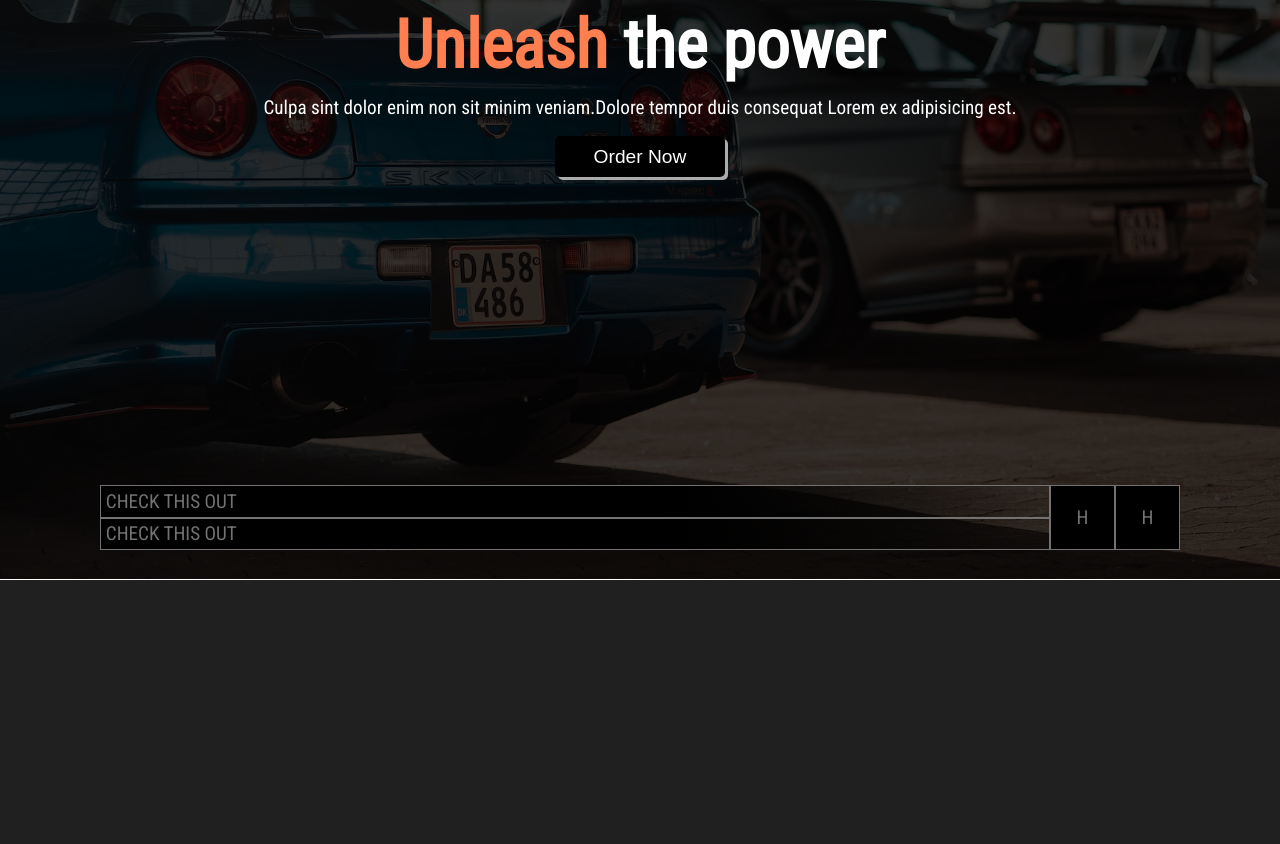
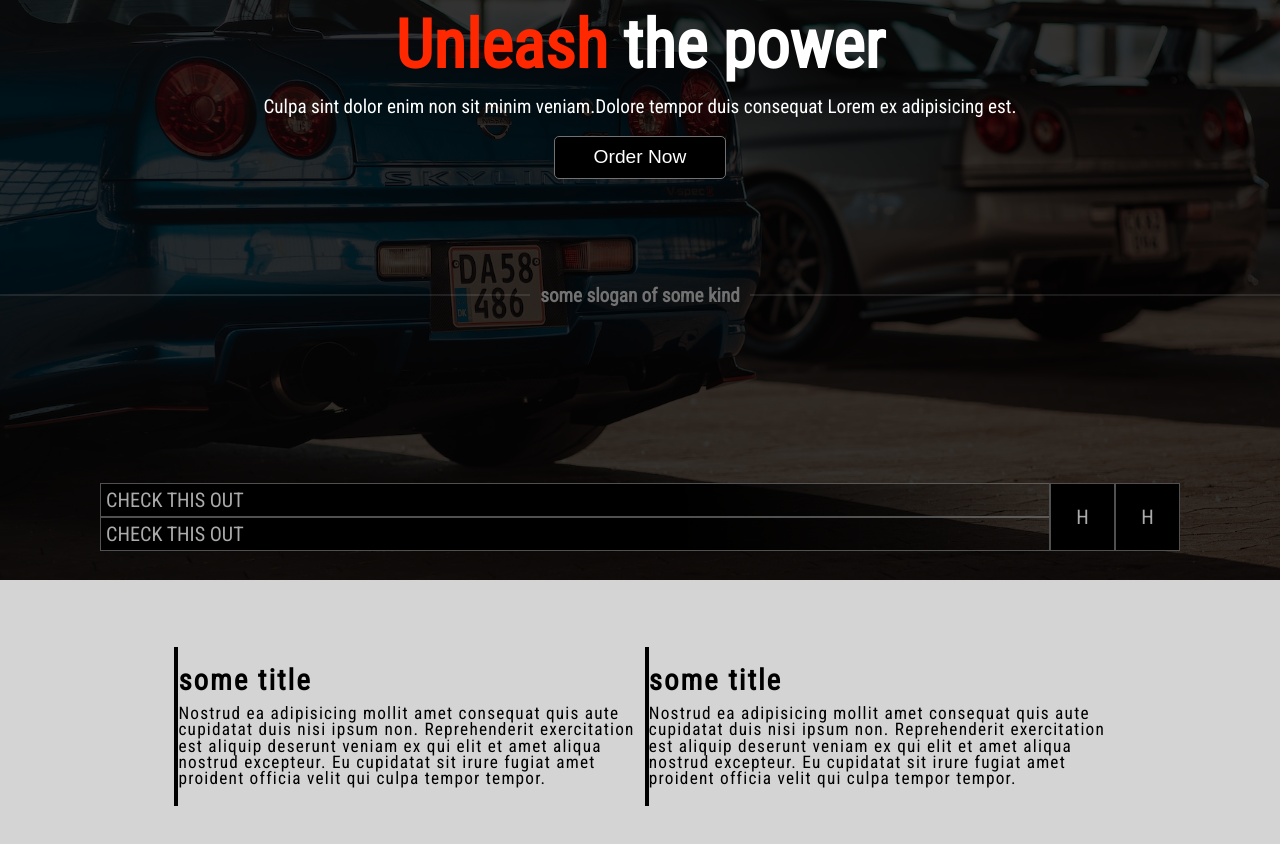
Before and after one commit to braian009/b4-garage-remake, a Next.js app: page / in a window 1280 px wide. Shown: the part 220-1064 px from the top of the page. Before the commit the page ends 800 px from the top, so only its background shows below. Built offline with nearby package versions, Linux system fonts and the light colour scheme.

Commit message:
services section's mockup added

```diff
--- a/components/Hero/CtaButtonGroup/ctabuttongroup.module.css
+++ b/components/Hero/CtaButtonGroup/ctabuttongroup.module.css
@@ -12,13 +12,14 @@
 }
 
 .buttonsContainer ul li {
+    font-size: 1.05rem;
   padding: 0.25em;
 
-  border: 1px solid #727272;
+  border: 1px solid hsl(0, 0%, 45%, 0.7);
   text-transform: uppercase;
   background: linear-gradient(to right, #000 60%, transparent);
 
-  color: #727272;
+  color: var(--white-secondary);
 
   display: grid;
 }
--- /dev/null
+++ b/components/Hero/Slogan/LineDecoration.js
@@ -0,0 +1,42 @@
+import * as React from "react";
+
+const LineDecoration = ({
+  top,
+  right,
+  bottom,
+  left,
+  width,
+  height,
+  translateX,
+  translateY,
+  skew,
+  backgroundColor,
+  opacity,
+  luminescence = false,
+}) => {
+  return (
+    <div
+      style={{
+        position: "absolute",
+        height: height,
+        width: width,
+        top: `${top ? top : "none"}`,
+        right: `${right ? right : "none"}`,
+        bottom: `${bottom ? bottom : "none"}`,
+        left: `${left ? left : "none"}`,
+        background: `${backgroundColor}`,
+        transform: `skew(${skew ? skew : 0}) translateX(${
+          translateX ? translateX : 0
+        }) translateY(${translateY ? translateY : 0})`,
+        opacity: `${opacity ? opacity : 1}`,
+        boxShadow: `${
+          luminescence
+            ? `0 0 13.1544px ${backgroundColor}, 0 0 3.7584px ${backgroundColor}, 0 0 1.8792px ${backgroundColor}`
+            : "none"
+        }`,
+      }}
+    ></div>
+  );
+};
+
+export default LineDecoration;
--- /dev/null
+++ b/components/Hero/Slogan/index.js
@@ -0,0 +1,33 @@
+import * as React from "react";
+import LineDecoration from "./LineDecoration";
+import styles from './slogan.module.css'
+
+const Slogan = () => {
+  return (
+    <div className={styles.sloganContainer}>
+      <h4>
+        <LineDecoration
+          width={"100vw"}
+          height={'1px'}
+          top={"50%"}
+          right={"105%"}
+          translateY={"-50%"}
+          backgroundColor={"white"}
+          opacity={'0.2'}
+        />
+        some slogan of some kind
+        <LineDecoration
+          width={"100vw"}
+          height={'1px'}
+          top={"50%"}
+          left={"105%"}
+          translateY={"-50%"}
+          backgroundColor={"white"}
+          opacity={'0.2'}
+        />
+      </h4>
+    </div>
+  );
+};
+
+export default Slogan;
--- /dev/null
+++ b/components/Hero/Slogan/slogan.module.css
@@ -0,0 +1,14 @@
+.sloganContainer {
+    width: 100%;
+    display: grid;
+    place-items: center;
+    overflow-x: visible;
+}
+
+
+.sloganContainer h4 {
+    text-align: center;
+    color: #727272;
+    position: relative;
+
+}
--- a/components/Hero/hero.module.css
+++ b/components/Hero/hero.module.css
@@ -5,7 +5,6 @@
   width: 100%;
   height: 100vh;
 
-  border-bottom: 1px solid var(--white-primary);
   padding: 6em 0.5em 0;
 }
 
@@ -47,7 +46,7 @@
 }
 
 .heroText h1 span {
-  color: coral;
+  color: #ff2800;
 }
 
 .heroText p {
@@ -60,7 +59,7 @@
   background: #000;
   margin-top: 1em;
   border-radius: 5px;
-  box-shadow: 3px 3px var(--white-secondary);
+  border: 1px solid #727272;
 }
 
 .buttons {
@@ -69,3 +68,9 @@
   grid-row: 3 / 4;
   align-self: end;
 }
+
+.slogan {
+  width: 100%;
+  grid-column: span 4;
+  padding-top: 2em;
+}
--- a/components/Hero/index.js
+++ b/components/Hero/index.js
@@ -2,6 +2,7 @@ import * as React from "react";
 import styles from "./hero.module.css";
 import Image from "next/image";
 import CtaButtonGroup from "./CtaButtonGroup";
+import Slogan from "./Slogan";
 
 const Hero = () => {
   return (
@@ -24,6 +25,9 @@ const Hero = () => {
         <div className={styles.buttons}>
           <CtaButtonGroup />
         </div>
+        <div className={styles.slogan}>
+          <Slogan />
+        </div>
       </div>
     </div>
   );
--- a/components/Navbar/navbar.module.css
+++ b/components/Navbar/navbar.module.css
@@ -5,7 +5,8 @@
   left: 0;
   padding: 0.5em 1em;
   z-index: 100;
-  background-color: hsla(0, 0%, 0%, 0.5);
+  background-color: hsl(0, 0%, 83%, 0.5);
+  color: #000;
 }
 
 .inner {
@@ -19,7 +20,7 @@
 .brandLogo {
   width: 3em;
   height: 3em;
-  border: 1px solid var(--white-primary);
+  border: 1px solid #727272;
   border-radius: 50%;
   display: grid;
   place-items: center;
--- /dev/null
+++ b/components/Services/index.js
@@ -0,0 +1,33 @@
+import * as React from "react";
+import styles from './services.module.css'
+
+const Services = () => {
+  return (
+    <div className={styles.container}>
+      <div className={styles.inner}>
+        <div className={styles.serviceCard}>
+          <h2>some title</h2>
+          <p>
+            Nostrud ea adipisicing mollit amet consequat quis aute cupidatat
+            duis nisi ipsum non. Reprehenderit exercitation est aliquip deserunt
+            veniam ex qui elit et amet aliqua nostrud excepteur. Eu cupidatat
+            sit irure fugiat amet proident officia velit qui culpa tempor
+            tempor.
+          </p>
+        </div>
+        <div className={styles.serviceCard}>
+          <h2>some title</h2>
+          <p>
+            Nostrud ea adipisicing mollit amet consequat quis aute cupidatat
+            duis nisi ipsum non. Reprehenderit exercitation est aliquip deserunt
+            veniam ex qui elit et amet aliqua nostrud excepteur. Eu cupidatat
+            sit irure fugiat amet proident officia velit qui culpa tempor
+            tempor.
+          </p>
+        </div>
+      </div>
+    </div>
+  );
+};
+
+export default Services;
--- /dev/null
+++ b/components/Services/services.module.css
@@ -0,0 +1,46 @@
+.container {
+  display: grid;
+  place-items: center;
+  position: relative;
+  width: 100%;
+
+  padding: 3.5em 1.5em;
+  background-color: #d4d4d4;
+}
+
+.inner {
+  display: flex;
+  flex-direction: column;
+  gap: 0.5em;
+}
+
+.serviceCard {
+  padding: 1em 0;
+  display: flex;
+  flex-direction: column;
+  color: #000;
+  max-width: 24em;
+  text-align: left;
+  border-bottom: 4px solid #000;
+  gap: 0.5em;
+}
+
+.serviceCard h2 {
+  letter-spacing: 0.07em;
+}
+
+.serviceCard p {
+  font-size: 0.9rem;
+  letter-spacing: 0.07em;
+}
+
+@media (min-width: 45em) {
+  .inner {
+    flex-direction: row;
+  }
+
+  .serviceCard {
+    border-left: 4px solid #000;
+    border-bottom: none;
+  }
+}
--- a/pages/index.js
+++ b/pages/index.js
@@ -1,6 +1,7 @@
 import Head from "next/head";
 import Hero from "@/components/Hero";
 import Navbar from "@/components/Navbar";
+import Services from "@/components/Services";
 
 export default function Home() {
   return (
@@ -14,6 +15,7 @@ export default function Home() {
       <main>
         <Navbar/>
         <Hero />
+        <Services/>
       </main>
     </>
   );
```
